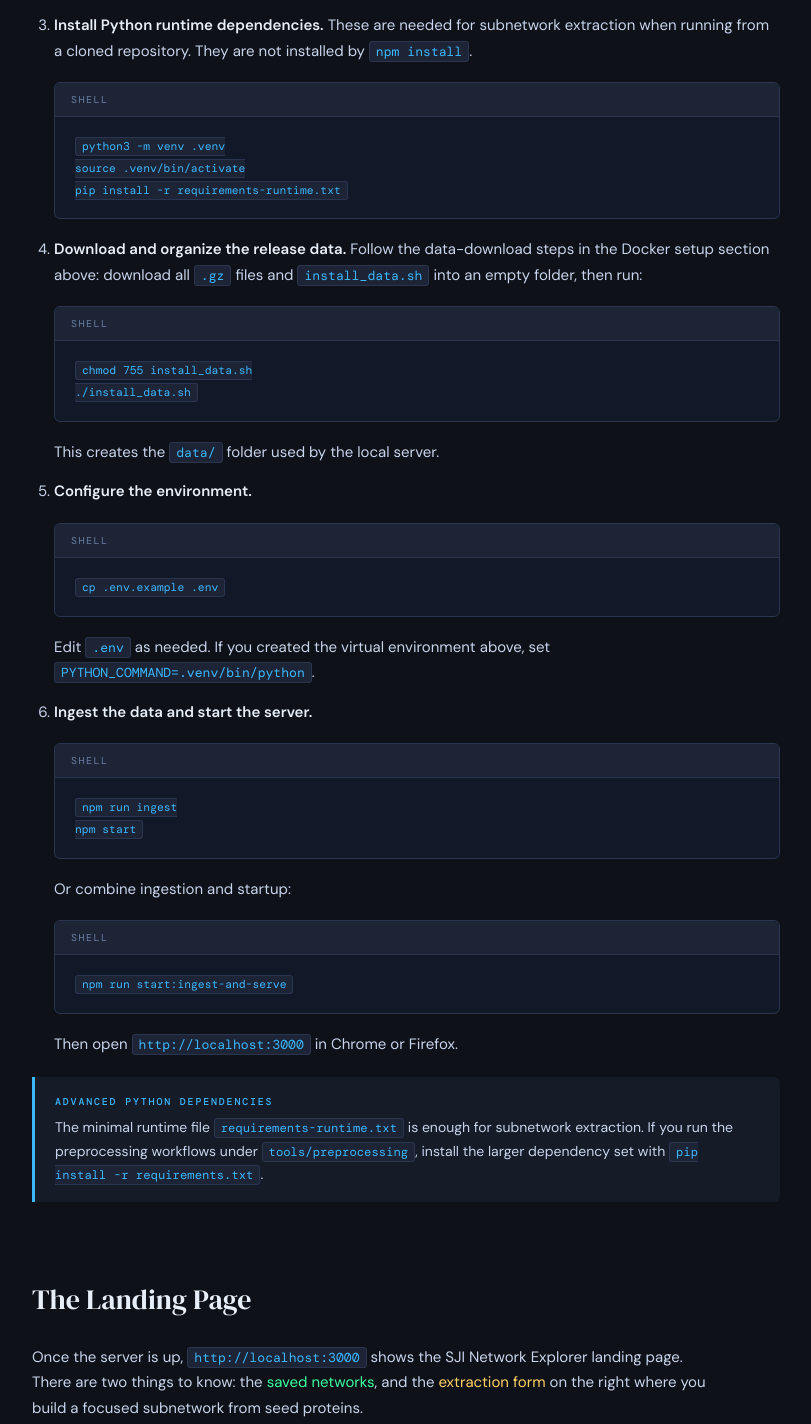
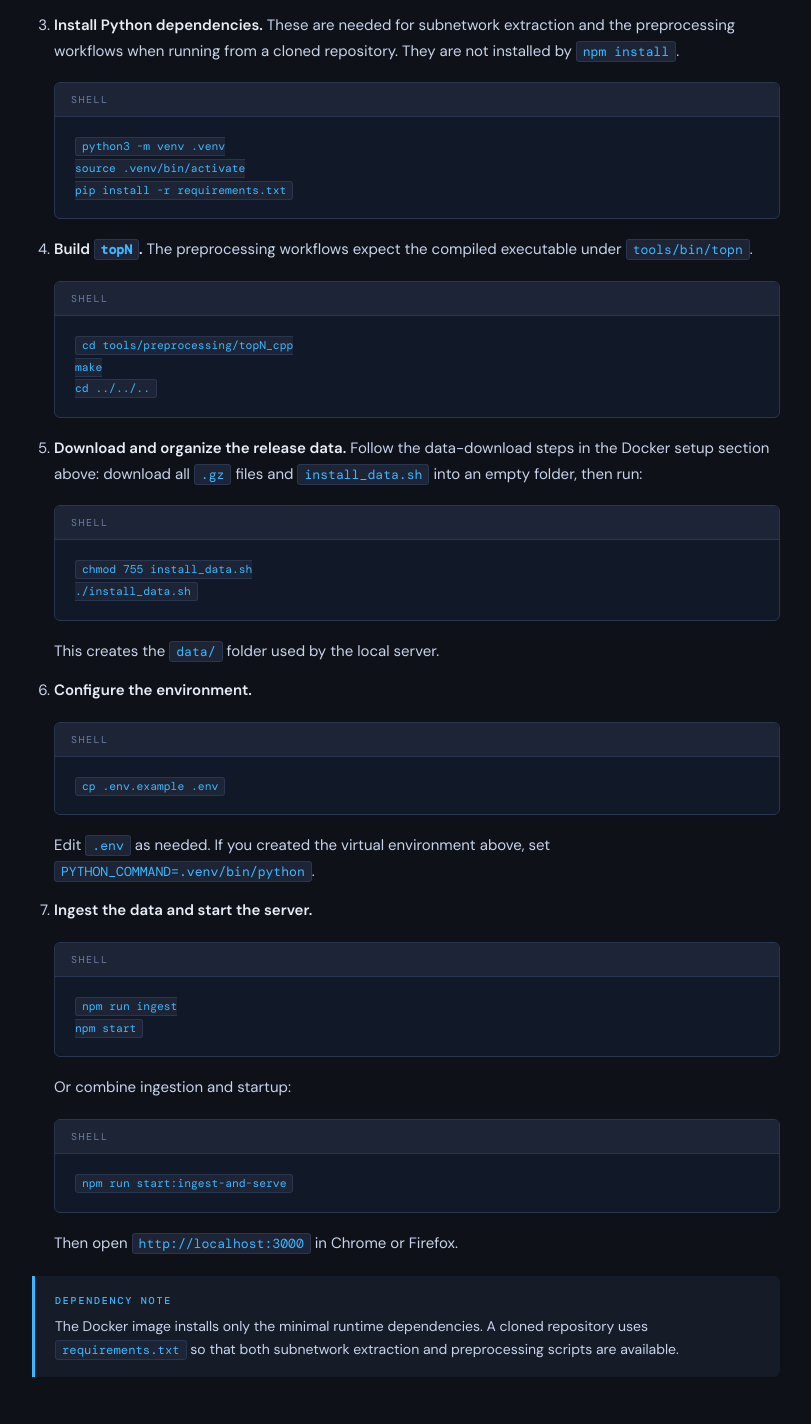
Before and after one commit to gang-fang/network-viz-platform, a website: page frontend/docs/Tutorial.html in a window 1280 px wide. Shown: the part 4140-5564 px from the top of the page, without its empty margins (284-1095 px from the left). Drawn offline with nearby package versions, Linux system fonts and the light colour scheme; a web font is replaced by a local one.

Commit message:
minor update

```diff
--- a/frontend/docs/Tutorial.html
+++ b/frontend/docs/Tutorial.html
@@ -835,16 +835,26 @@ cd network-viz-platform</code></pre>
               <pre><code>npm install</code></pre>
             </div>
           </li>
-          <li><strong>Install Python runtime dependencies.</strong>
-            These are needed for subnetwork extraction when running from
-            a cloned repository. They are not installed by <code>npm
-              install</code>.
+          <li><strong>Install Python dependencies.</strong> These are
+            needed for subnetwork extraction and the preprocessing
+            workflows when running from a cloned repository. They are
+            not installed by <code>npm install</code>.
             <div class="code-block">
               <div class="code-block-header"> <span class="code-lang">Shell</span>
               </div>
               <pre><code>python3 -m venv .venv
 source .venv/bin/activate
-pip install -r requirements-runtime.txt</code></pre>
+pip install -r requirements.txt</code></pre>
+            </div>
+          </li>
+          <li><strong>Build <code>topN</code>.</strong> The preprocessing
+            workflows expect the compiled executable under <code>tools/bin/topn</code>.
+            <div class="code-block">
+              <div class="code-block-header"> <span class="code-lang">Shell</span>
+              </div>
+              <pre><code>cd tools/preprocessing/topN_cpp
+make
+cd ../../..</code></pre>
             </div>
           </li>
           <li><strong>Download and organize the release data.</strong>
@@ -885,12 +895,11 @@ npm start</code></pre>
             Firefox. </li>
         </ol>
         <div class="callout info">
-          <div class="callout-label">Advanced Python dependencies</div>
-          <p>The minimal runtime file <code>requirements-runtime.txt</code>
-            is enough for subnetwork extraction. If you run the
-            preprocessing workflows under <code>tools/preprocessing</code>,
-            install the larger dependency set with <code>pip install -r
-              requirements.txt</code>. </p>
+          <div class="callout-label">Dependency note</div>
+          <p>The Docker image installs only the minimal runtime
+            dependencies. A cloned repository uses <code>requirements.txt</code>
+            so that both subnetwork extraction and preprocessing scripts
+            are available. </p>
         </div>
       </section>
       <!-- 02 Landing page tour -->
```
Also changed, not shown: README.md.
